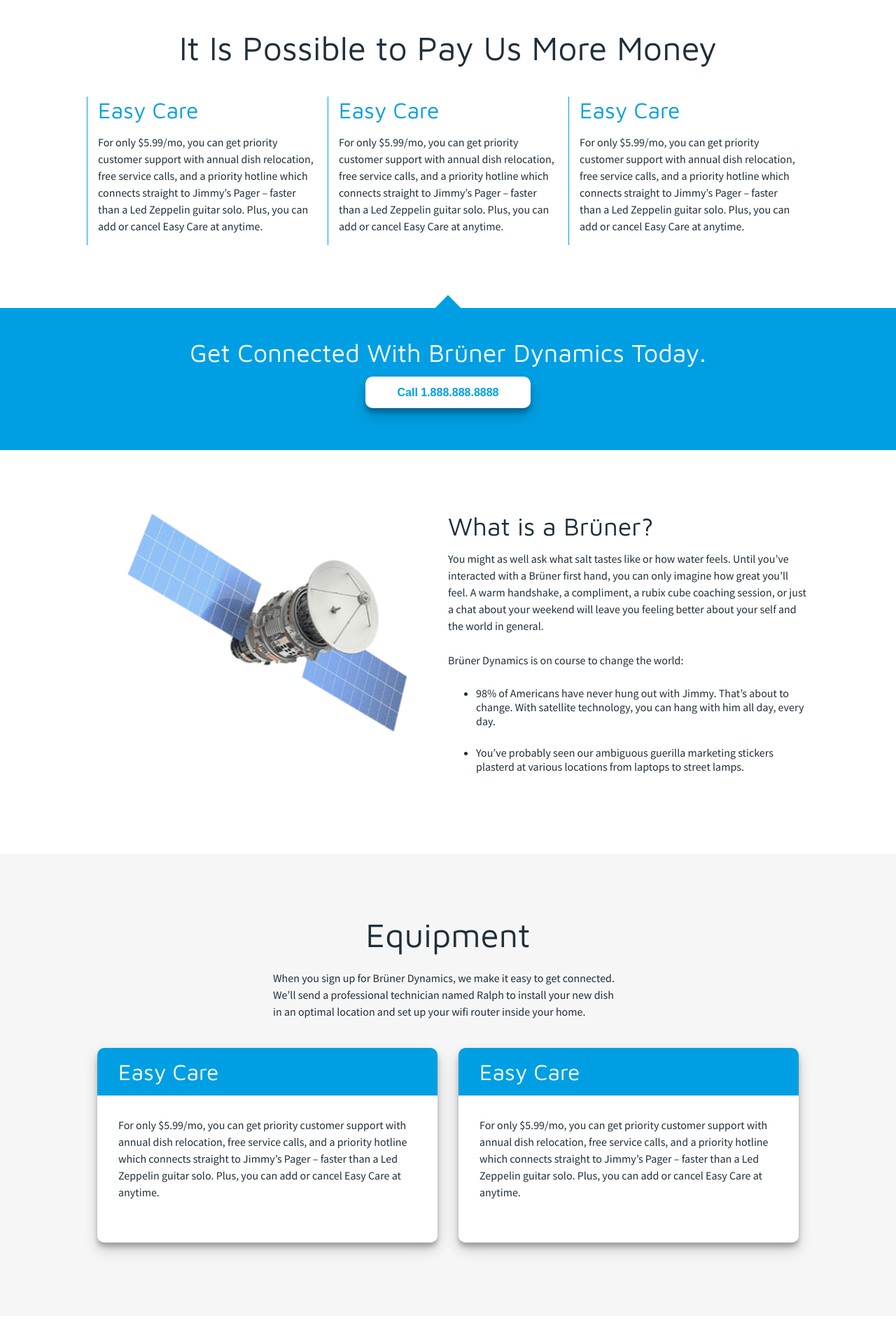
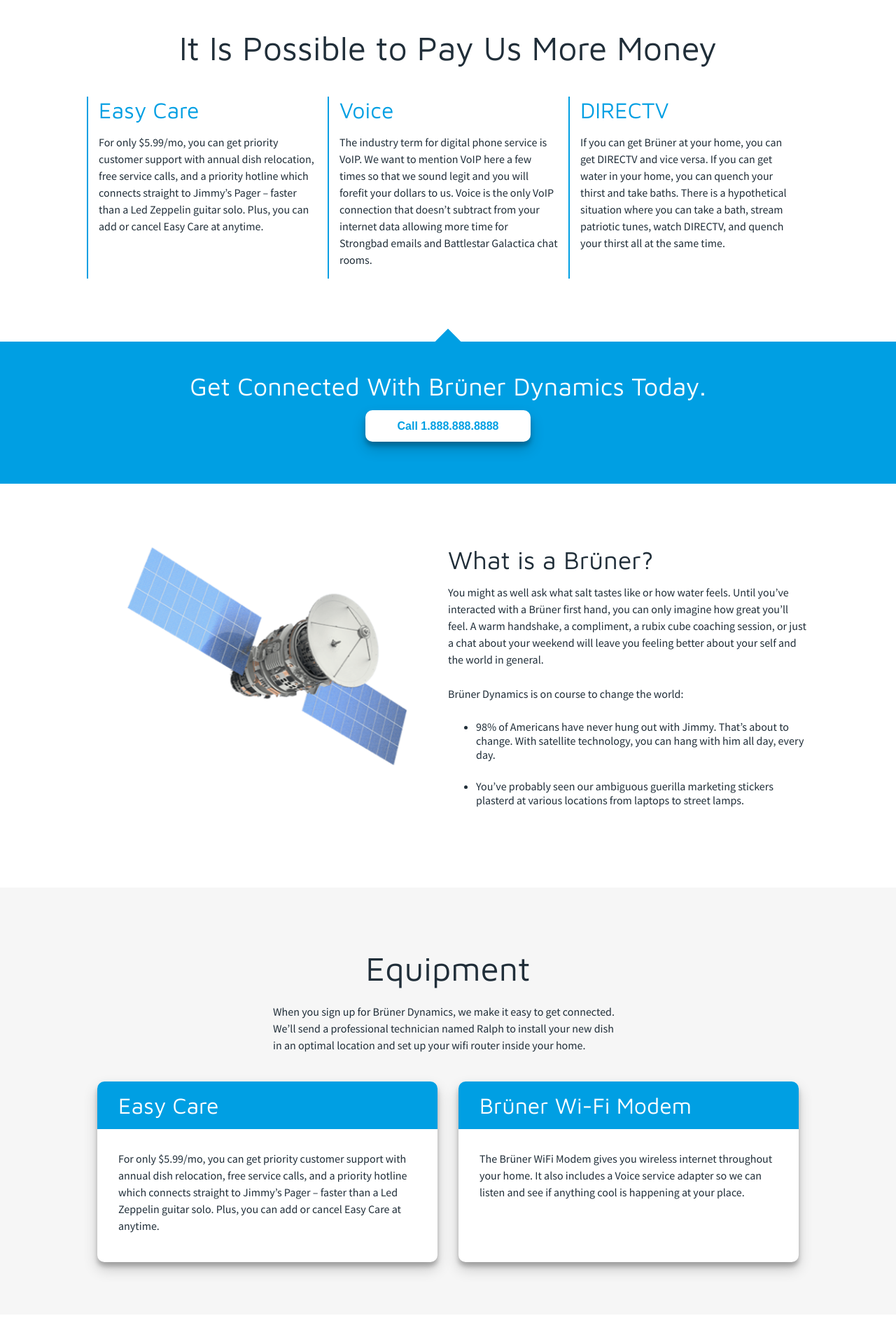
Before and after one commit to cadekynaston/gatsby-bruner-dynamics, a Gatsby site: page / in a window 1280 px wide. Shown: the part 1680-3580 px from the top of the page at 70% size. Built offline with nearby package versions, Linux system fonts and the light colour scheme; Gatsby itself is replaced by a stand-in of ours.

Commit message:
updated content

```diff
--- a/src/components/BorderBox.js
+++ b/src/components/BorderBox.js
@@ -5,7 +5,8 @@ import { theme, media } from '../styles'
 
 const BorderBoxContainer = styled.div`
   padding: 0 15px 15px 15px;
-  border-left: 1px solid ${theme.colors.blue};
+  border-left: 2px solid ${theme.colors.blue};
+  height: 100%;
 
   ${media.medium} {
     border-left: 0;
@@ -22,14 +23,14 @@ const Title = styled.h3`
 
   ${media.medium} {
     padding-bottom: 15px;
-    border-bottom: 1px solid ${theme.colors.blue};
+    border-bottom: 2px solid ${theme.colors.blue};
   }
 `
 
-const BorderBox = () => (
+const BorderBox = ({ title, content }) => (
   <BorderBoxContainer>
-    <Title>Easy Care</Title>
-    <p>For only $5.99/mo, you can get priority customer support with annual dish relocation, free service calls, and a priority hotline which connects straight to Jimmy’s Pager – faster than a Led Zeppelin guitar solo.  Plus, you can add or cancel Easy Care at anytime. </p>
+    <Title>{title}</Title>
+    <p>{content}</p>
   </BorderBoxContainer>
 )
 
--- a/src/components/ContentBox.js
+++ b/src/components/ContentBox.js
@@ -7,6 +7,9 @@ const ContentBoxContainer = styled.div`
   margin: 15px;
   border-radius: 10px;
   box-shadow: 0 10px 20px rgba(0,0,0,0.19), 0 6px 6px rgba(0,0,0,0.23);
+  height: 100%;
+  background-color: ${theme.colors.white};
+
 
 `
 
@@ -27,18 +30,14 @@ const Title = styled.h3`
 const Content = styled.p`
   background-color: ${theme.colors.white};
   border-radius: 0 0 10px 10px;
-  padding: 30px 30px 60px 30px;
+  padding: 30px 30px 10px 30px;
 
-  ${media.medium} {
-    padding-bottom: 15px;
-    border-bottom: 1px solid ${theme.colors.blue};
-  }
 `
 
-const BorderBox = () => (
+const BorderBox = ({ title, content }) => (
   <ContentBoxContainer>
-    <Title>Easy Care</Title>
-    <Content>For only $5.99/mo, you can get priority customer support with annual dish relocation, free service calls, and a priority hotline which connects straight to Jimmy’s Pager – faster than a Led Zeppelin guitar solo.  Plus, you can add or cancel Easy Care at anytime. </Content>
+    <Title>{title}</Title>
+    <Content>{content}</Content>
   </ContentBoxContainer>
 )
 
--- a/src/components/Faq.js
+++ b/src/components/Faq.js
@@ -3,7 +3,7 @@ import styled from "@emotion/styled"
 
 import open from '../images/open.svg'
 import close from '../images/close.svg'
-import { theme } from '../styles'
+import { theme, media } from '../styles'
 
 const FaqContainer = styled.div`
   max-width: 650px;
@@ -11,7 +11,7 @@ const FaqContainer = styled.div`
 `
 
 const FaqTitle = styled.h5`
-  padding: 18px 23px;
+  padding: 18px 50px 18px 23px;
   background-color: ${theme.colors.blue};
   color: ${theme.colors.white};
   position: relative;
@@ -40,6 +40,10 @@ const FaqContent = styled.p`
   padding: 30px 55px;
   background-color: ${theme.colors.lightGray};
   border-radius: 0 0 10px 10px;
+
+  ${media.small} {
+    padding: 20px;
+  }
 `
 
 class Faq extends React.Component {
--- a/src/components/image.js
+++ b/src/components/image.js
@@ -33,7 +33,7 @@ const Image = props => (
       }
     `}
 
-    render={(data) => {
+    render={data => {
 
       const image = data.images.edges.find(n => {
         return n.node.relativePath.includes(props.filename);
@@ -50,7 +50,8 @@ const Image = props => (
           className={props.classes}
         />
       );
-    }}
+    }
+  }
   />
 )
 export default Image
--- a/src/pages/index.js
+++ b/src/pages/index.js
@@ -30,9 +30,15 @@ const IndexPage = () => (
     <BasicContent>
       <h2 className="margin-bottom-45">It Is Possible to Pay Us More Money</h2>
       <Columns>
-        <BorderBox />
-        <BorderBox />
-        <BorderBox />
+      <BorderBox
+          title='Easy Care'
+          content='For only $5.99/mo, you can get priority customer support with annual dish relocation, free service calls, and a priority hotline which connects straight to Jimmy’s Pager – faster than a Led Zeppelin guitar solo.  Plus, you can add or cancel Easy Care at anytime. ' />
+        <BorderBox
+          title='Voice'
+          content='The industry term for digital phone service is VoIP. We want to mention VoIP here a few times so that we sound legit and you will forefit your dollars to us. Voice is the only VoIP connection that doesn’t subtract from your internet data allowing more time for Strongbad emails and Battlestar Galactica chat rooms.' />
+        <BorderBox
+          title='DIRECTV'
+          content='If you can get Brüner at your home, you can get DIRECTV and vice versa. If you can get water in your home, you can quench your thirst and take baths. There is a hypothetical situation where you can take a bath, stream patriotic tunes, watch DIRECTV, and quench your thirst all at the same time.' />
       </Columns>
     </BasicContent>
 
@@ -53,8 +59,12 @@ const IndexPage = () => (
       <h2 className="margin-bottom-25">Equipment</h2>
       <p className="max-width-500 margin-bottom-25">When you sign up for Brüner Dynamics, we make it easy to get connected. We’ll send a professional technician named Ralph to install your new dish in an optimal location and set up your wifi router inside your home. </p>
       <Columns>
-        <ContentBox />
-        <ContentBox />
+        <ContentBox
+          title='Easy Care'
+          content='For only $5.99/mo, you can get priority customer support with annual dish relocation, free service calls, and a priority hotline which connects straight to Jimmy’s Pager – faster than a Led Zeppelin guitar solo.  Plus, you can add or cancel Easy Care at anytime.'/>
+        <ContentBox
+          title='Brüner Wi-Fi Modem'
+          content='The Brüner WiFi Modem gives you wireless internet throughout your home. It also includes a Voice service adapter so we can listen and see if anything cool is happening at your place. '/>
       </Columns>
     </BasicContent>
 
--- a/src/styles/Global.js
+++ b/src/styles/Global.js
@@ -101,11 +101,6 @@ const GlobalStyles = () => (
       font-family: ${theme.fonts.SourceSansPro};
       color: ${theme.colors.dark};
 
-      ${media.small} {
-        font-size: 14px;
-        line-height: 22px;
-      }
-
       &.legal {
         font-size: 10px;
         line-height: 12px;
```
